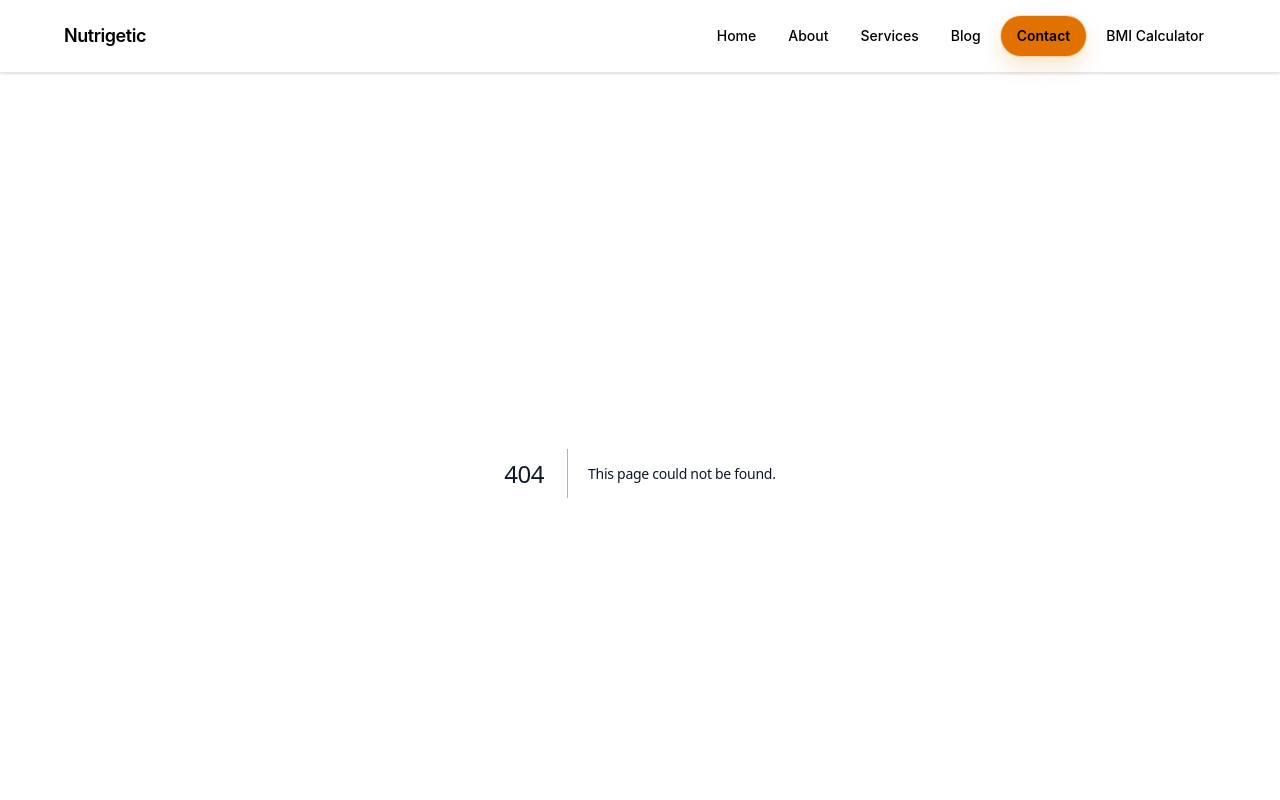
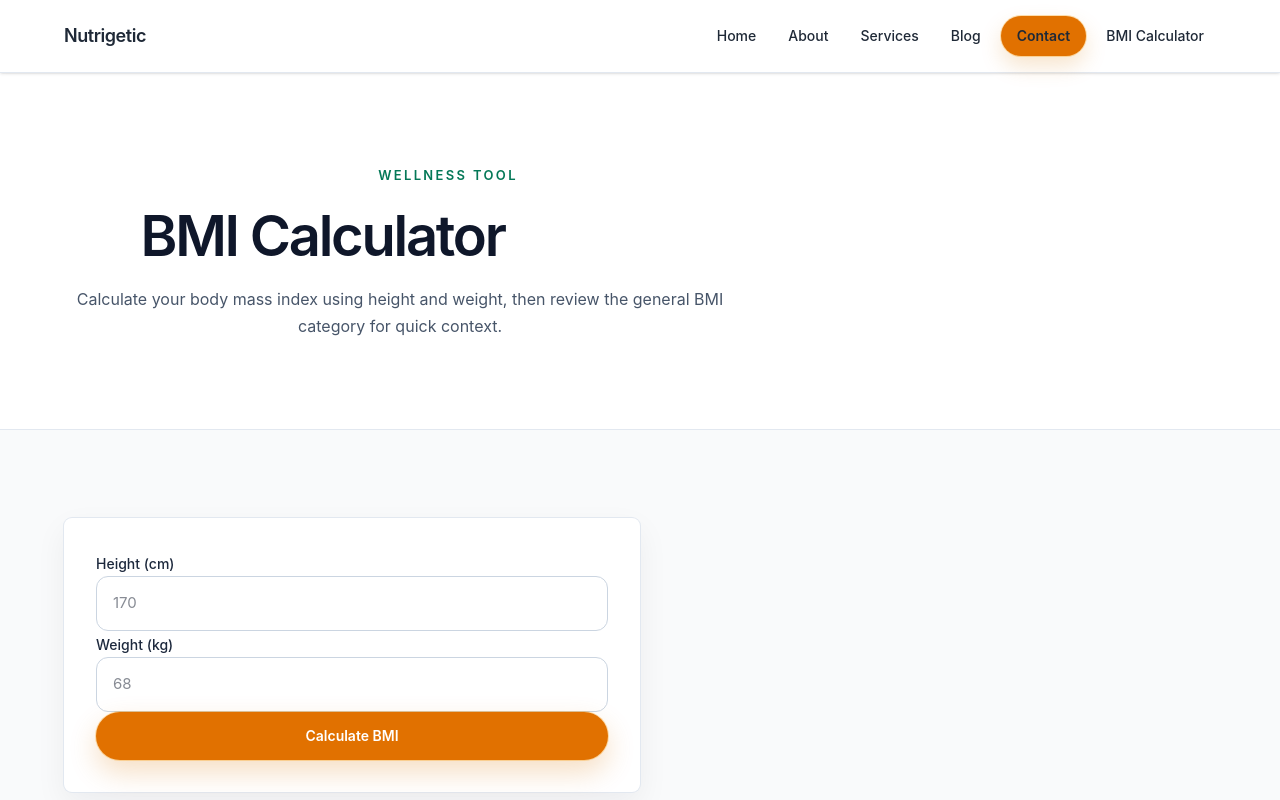
Before and after one commit to idformike1/nutrigetic, a Next.js app: page /bmi-calculator in a window 1280 px wide. Before the commit this address had no page. Shown: the top 800 px of the page. Built offline with nearby package versions, Linux system fonts and the light colour scheme.

Commit message:
Phase 10: BMI calculator implemented

```diff
--- /dev/null
+++ b/app/bmi-calculator/page.js
@@ -0,0 +1,143 @@
+"use client";
+
+import { useState } from "react";
+
+function getBmiCategory(bmi) {
+  if (bmi < 18.5) {
+    return "Underweight";
+  }
+
+  if (bmi < 25) {
+    return "Normal";
+  }
+
+  if (bmi < 30) {
+    return "Overweight";
+  }
+
+  return "Obese";
+}
+
+export default function BmiCalculatorPage() {
+  const [height, setHeight] = useState("");
+  const [weight, setWeight] = useState("");
+  const [result, setResult] = useState(null);
+  const [error, setError] = useState("");
+
+  function handleSubmit(event) {
+    event.preventDefault();
+
+    const heightValue = Number(height);
+    const weightValue = Number(weight);
+
+    if (heightValue <= 0 || weightValue <= 0) {
+      setResult(null);
+      setError("Enter a valid height and weight to calculate BMI.");
+      return;
+    }
+
+    const heightInMeters = heightValue / 100;
+    const bmi = weightValue / heightInMeters ** 2;
+
+    setError("");
+    setResult({
+      value: bmi.toFixed(1),
+      category: getBmiCategory(bmi)
+    });
+  }
+
+  return (
+    <main>
+      <section className="section-spacing">
+        <div className="container">
+          <div className="mx-auto max-w-3xl text-center stack-5">
+            <span className="eyebrow">
+              Wellness Tool
+            </span>
+            <h1 className="hero-heading">
+              BMI Calculator
+            </h1>
+            <p className="body-copy mx-auto max-w-2xl sm:text-lg">
+              Calculate your body mass index using height and weight, then review the general BMI
+              category for quick context.
+            </p>
+          </div>
+        </div>
+      </section>
+
+      <section className="section-spacing section-divider bg-gray-50">
+        <div className="container">
+          <div className="mx-auto max-w-xl rounded-lg bg-white p-6 shadow-[0_12px_32px_rgba(15,23,42,0.06)] ring-1 ring-slate-200 sm:p-8">
+            <form className="space-y-5" onSubmit={handleSubmit}>
+              <div className="space-y-2">
+                <label htmlFor="height" className="text-sm font-medium text-slate-800">
+                  Height (cm)
+                </label>
+                <input
+                  id="height"
+                  name="height"
+                  type="number"
+                  min="1"
+                  step="0.1"
+                  value={height}
+                  onChange={(event) => setHeight(event.target.value)}
+                  className="form-control"
+                  placeholder="170"
+                />
+              </div>
+
+              <div className="space-y-2">
+                <label htmlFor="weight" className="text-sm font-medium text-slate-800">
+                  Weight (kg)
+                </label>
+                <input
+                  id="weight"
+                  name="weight"
+                  type="number"
+                  min="1"
+                  step="0.1"
+                  value={weight}
+                  onChange={(event) => setWeight(event.target.value)}
+                  className="form-control"
+                  placeholder="68"
+                />
+              </div>
+
+              {error ? (
+                <p className="rounded-lg bg-gray-50 px-4 py-3 text-sm font-medium text-slate-700 ring-1 ring-slate-200">
+                  {error}
+                </p>
+              ) : null}
+
+              <button
+                type="submit"
+                className="inline-flex w-full justify-center rounded-full bg-amber-600 px-7 py-3.5 text-sm font-semibold text-white shadow-[0_12px_28px_rgba(217,119,6,0.24)] ring-1 ring-amber-500/30 transition-colors hover:bg-amber-700"
+              >
+                Calculate BMI
+              </button>
+            </form>
+
+            {result ? (
+              <div className="mt-8 rounded-lg bg-green-50 p-5 ring-1 ring-green-100">
+                <p className="text-sm font-semibold uppercase tracking-[0.08em] text-green-700">
+                  Your result
+                </p>
+                <div className="mt-3 flex flex-col gap-3 sm:flex-row sm:items-end sm:justify-between">
+                  <div>
+                    <p className="text-4xl font-semibold tracking-tight text-slate-900">
+                      {result.value}
+                    </p>
+                    <p className="mt-1 text-sm text-slate-600">BMI value</p>
+                  </div>
+                  <div className="rounded-full bg-white px-4 py-2 text-sm font-semibold text-green-700 ring-1 ring-green-100">
+                    {result.category}
+                  </div>
+                </div>
+              </div>
+            ) : null}
+          </div>
+        </div>
+      </section>
+    </main>
+  );
+}
--- a/components/layout/Navbar.jsx
+++ b/components/layout/Navbar.jsx
@@ -9,7 +9,7 @@ const links = [
   { href: "/services", label: "Services" },
   { href: "/blog", label: "Blog" },
   { href: "/contact", label: "Contact", cta: true },
-  { href: "/#bmi-calculator", label: "BMI Calculator" }
+  { href: "/bmi-calculator", label: "BMI Calculator" }
 ];
 
 export default function Navbar() {
```
